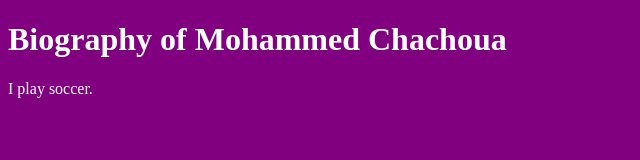
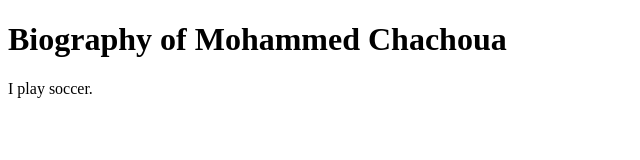
Before and after one commit to MChahoua/MChahoua.github.io, a plain HTML site: page index.html in a window 1280 px wide. Shown: the whole page, without its empty margins (0-640 px from the left). Drawn offline with Linux system fonts and the light colour scheme.

Commit message:
Update index.html

```diff
--- a/index.html
+++ b/index.html
@@ -4,8 +4,9 @@
     <title>Biography Page</title>
     <style>
       body {
-        background-color: purple;
-        color: white;
+        background-color: white;
+        color: black;
+        font: Arial;
       }
     </style>
   </head>
```
